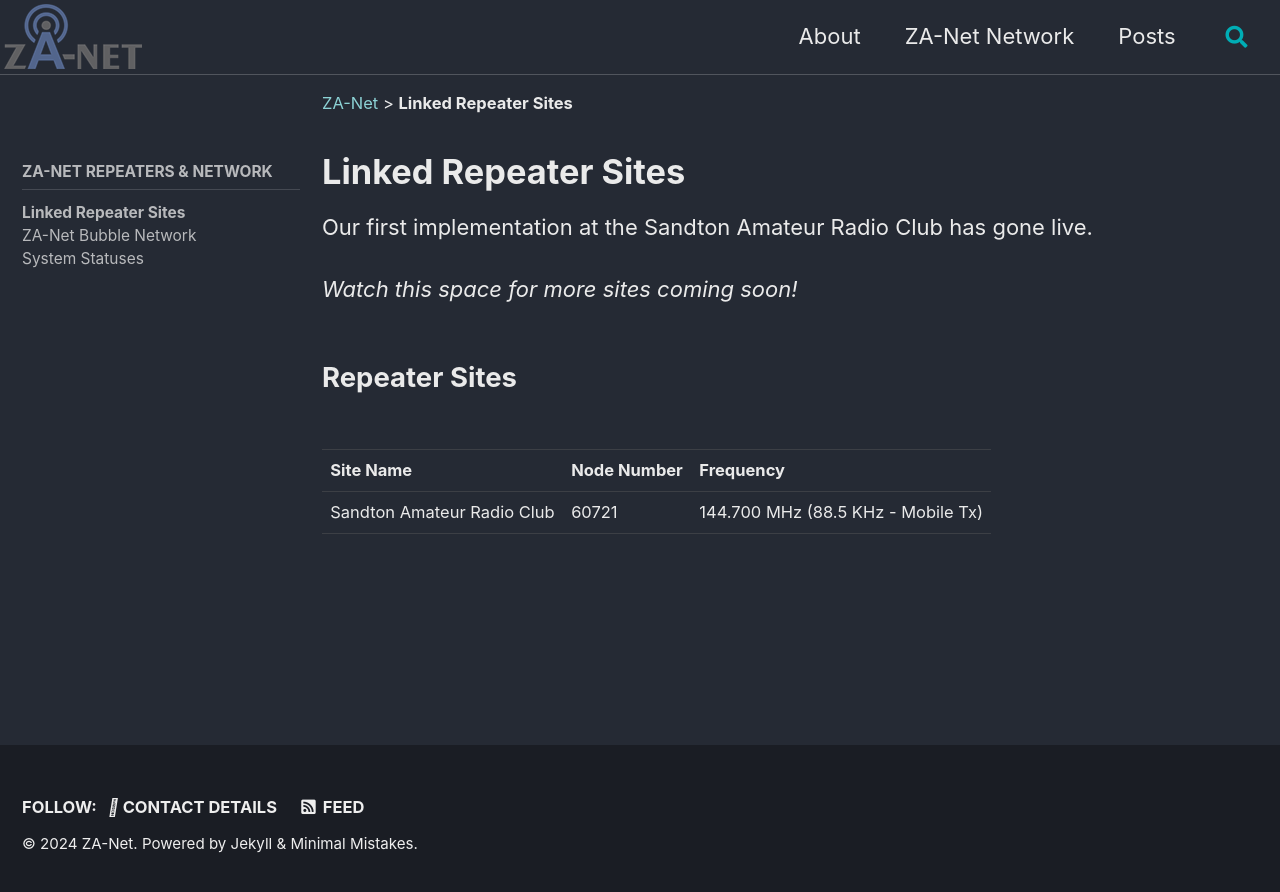
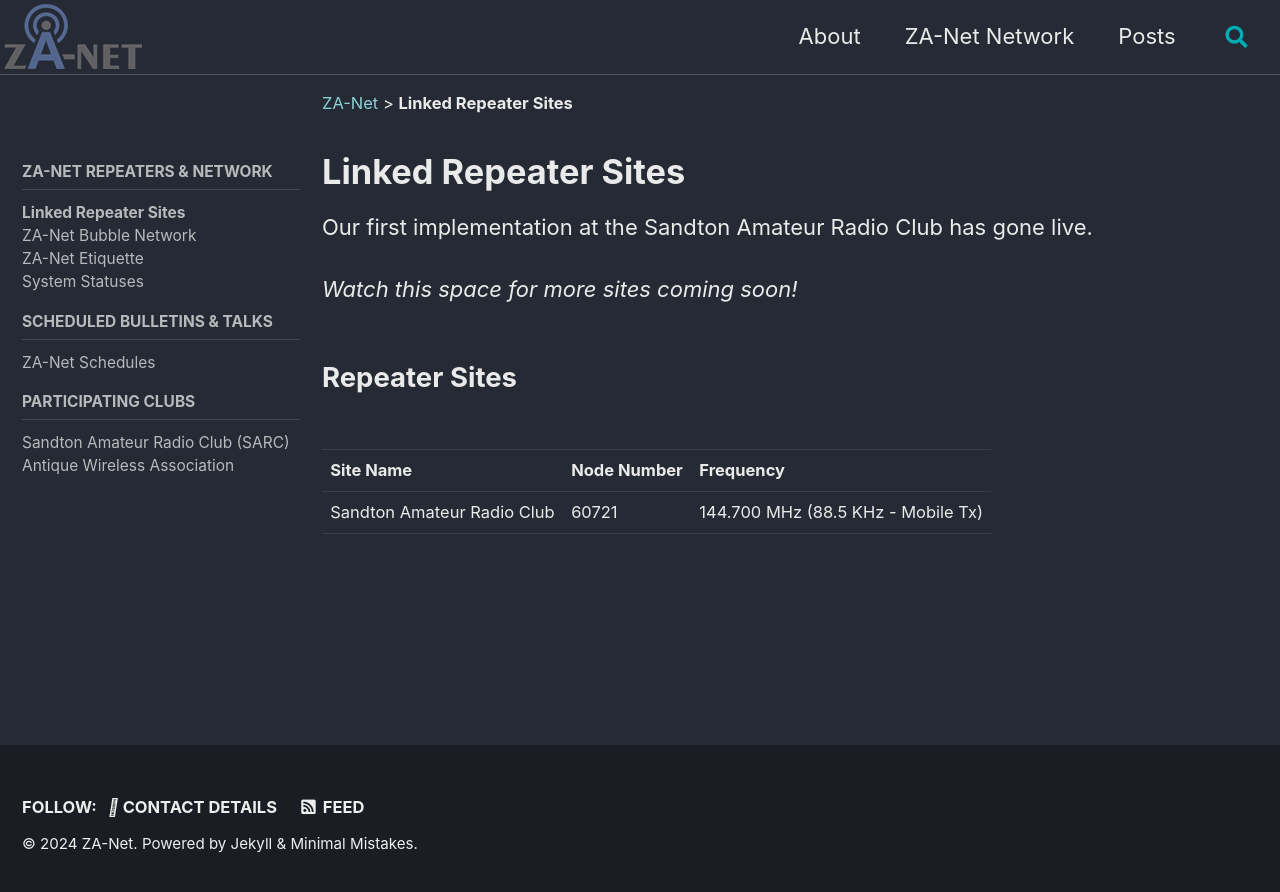
Before and after one commit to za-net/za-net.github.io, a Jekyll site: the page built from _pages/network.md, in a window 1280 px wide. Shown: the top 892 px of the page. Built offline with Jekyll 4.4.1, drawn with Linux system fonts in a browser that asks for light colours; cached includes are drawn as plain includes.

Commit message:
Content updates, menu updates

```diff
--- a/_data/navigation.yml
+++ b/_data/navigation.yml
@@ -20,8 +20,22 @@
         url: /network/
       - title: "ZA-Net Bubble Network"
         url: /network/bubble/
+      - title: "ZA-Net Etiquette"
+        url: "/network/etiquette"
       - title: "System Statuses"
         url: "https://stats.uptimerobot.com/m70wYF5moL"
+        target: "_blank"
+  - title: "Scheduled Bulletins & Talks"
+    children:
+      - title: "ZA-Net Schedules"
+        url: "/schedule/"
+  - title: "Participating Clubs"
+    children:
+      - title: "Sandton Amateur Radio Club (SARC)"
+        url: "http://www.zs6stn.org.za/"
+        target: "_blank"
+      - title: "Antique Wireless Association"
+        url: "https://www.awasa.org.za/"
         target: "_blank"
 
 zanet:
@@ -29,13 +43,18 @@
     children:
       - title: "ZA-Net Repeater Network"
         url: "/about/"
-
       - title: "Join the ZA-Net Network"
         url: "/about/join/"
+      - title: "Connect my Repeater"
+        url: "/about/join/repeater/"
+      - title: "Connect my Personal Node"
+        url: "/about/join/personal/"
+
       - title: "Contact Details"
         url: "/about/contact/"
+      -
 
-  - title: "System Sites"
+  - title: "Supporting Infrastructure"
     children:
       - title: "AllStarLink"
         url: "/about/allstarlink/"
@@ -60,12 +79,15 @@
         tooltip: "Testing"
         target: "_blank"
 
-
   - title: "Participating Clubs"
     children:
       - title: "Sandton Amateur Radio Club (SARC)"
         url: "http://www.zs6stn.org.za/"
         target: "_blank"
+      - title: "Antique Wireless Association"
+        url: "https://www.awasa.org.za/"
+        target: "_blank"
+
 
 
 
```
Also changed, not shown: _pages/about-join-personal.md (added, +13 -0 lines), _pages/about-join-repeater.md (added, +14 -0 lines), _pages/about-join.md (+1 -4 lines), _pages/network-etiquette.md (added, +14 -0 lines), _pages/schedule.md (added, +18 -0 lines), index.html (+10 -26 lines).
